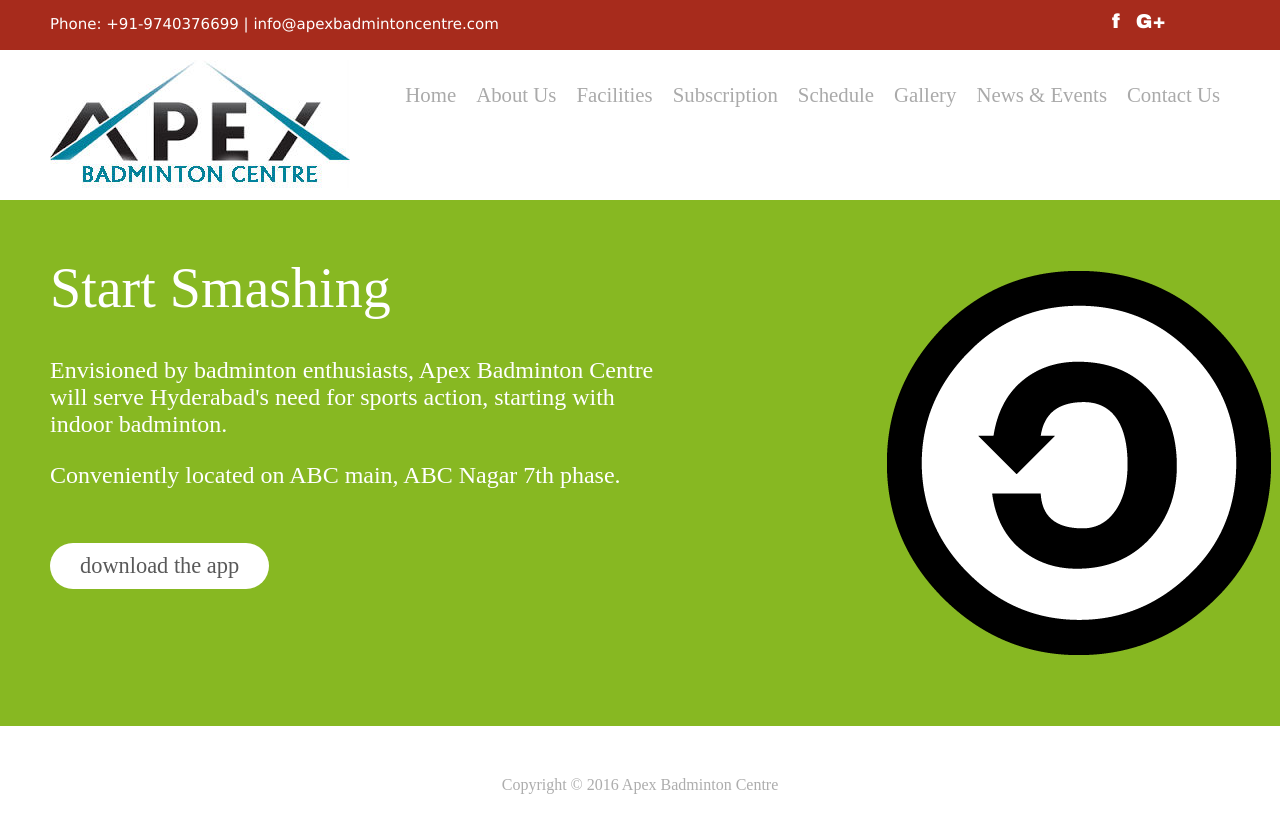
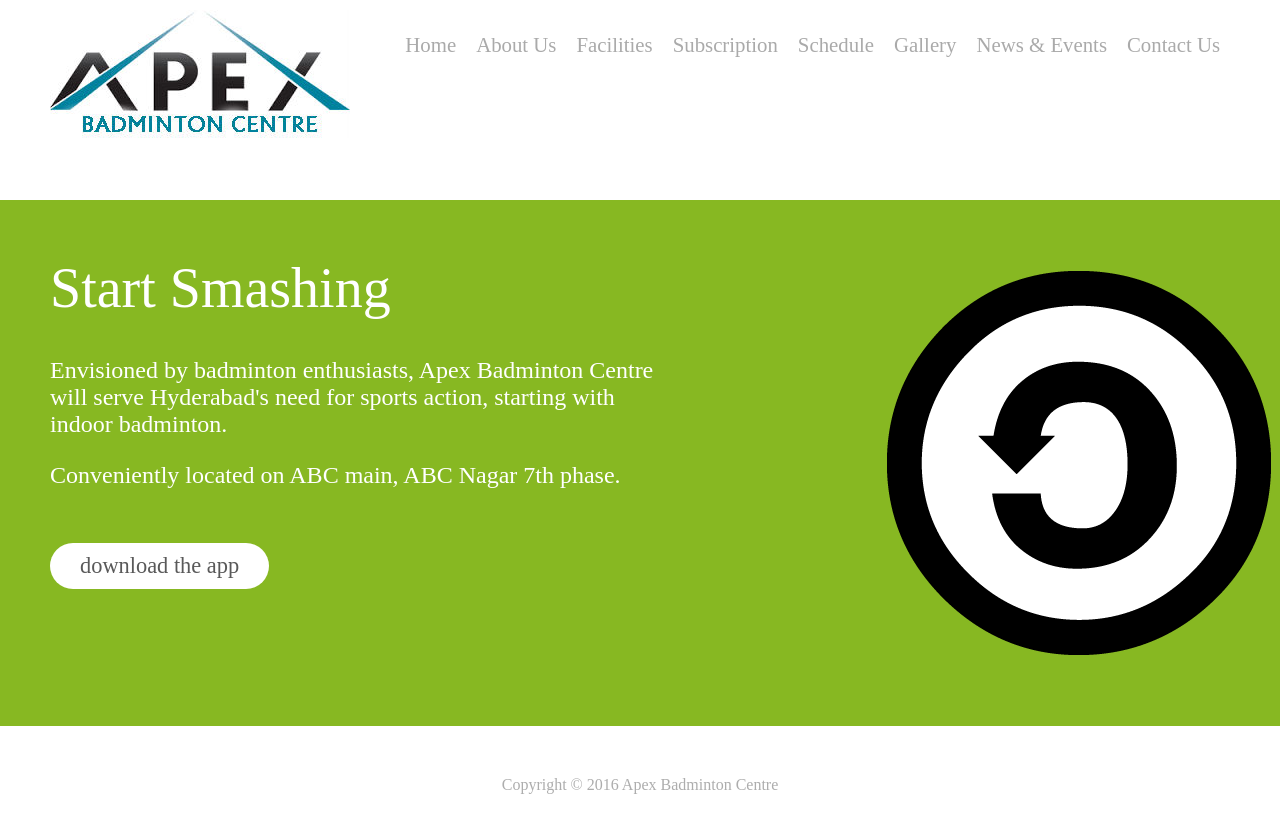
Before and after one commit to PavaniMitnala/pavanimitnala.github.io, a plain HTML site: page index.html in a window 1280 px wide. Drawn offline with Linux system fonts and the light colour scheme.

Commit message:
CNAME commit

```diff
--- a/index.html
+++ b/index.html
@@ -20,7 +20,7 @@
 </head>
 <body>
     <header>
-		<div class="wraptop">
+		<!--div class="wraptop">
 			<div class="phone">Phone: +91-9740376699 | info@apexbadmintoncentre.com</div>
 			<div class="links">
 				<a href="https://www.facebook.com/apexbadmintoncentre/" target="_blank" class="imgLink">f</a>
@@ -28,7 +28,7 @@
 				<a href="#!" class="imgLink">G+</a>
 			</div>
 
-		</div>
+		</div-->
 
         <div class="wrap">
 		    <!-- logo -->
```
Also changed, not shown: CNAME.txt (added).
